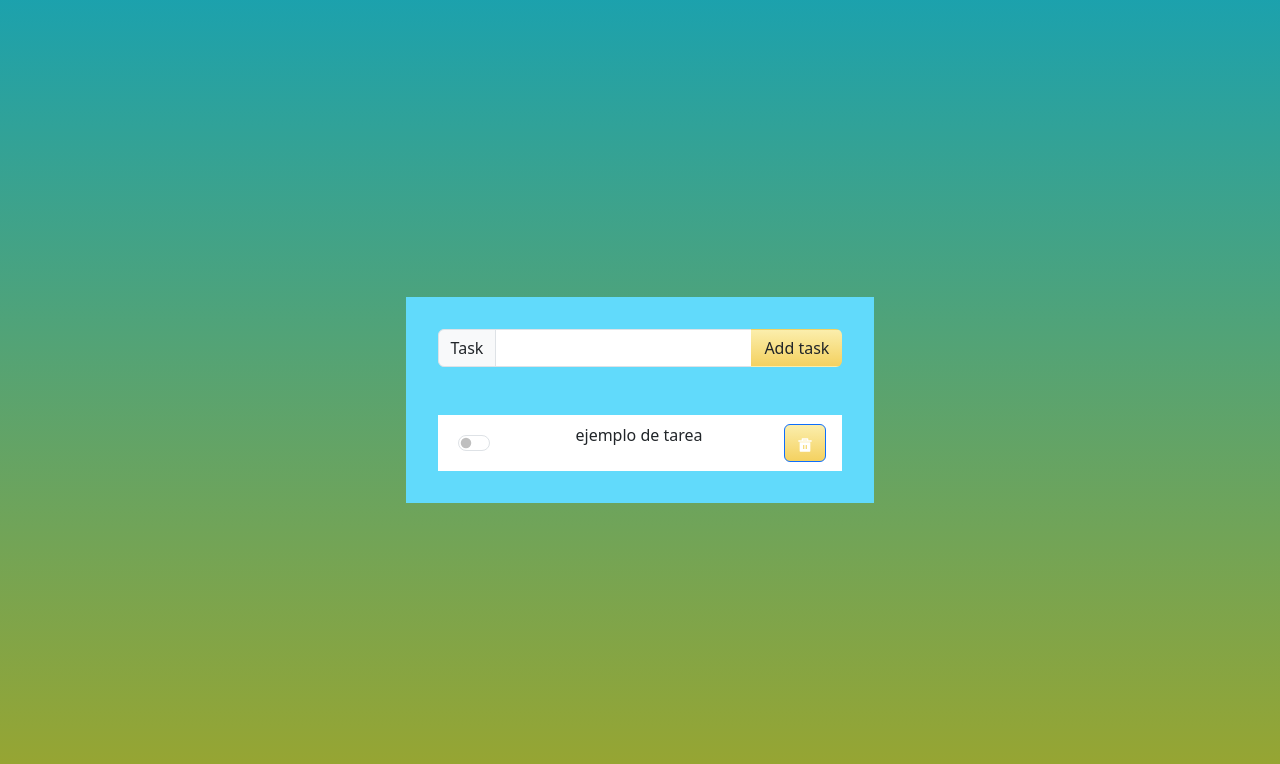
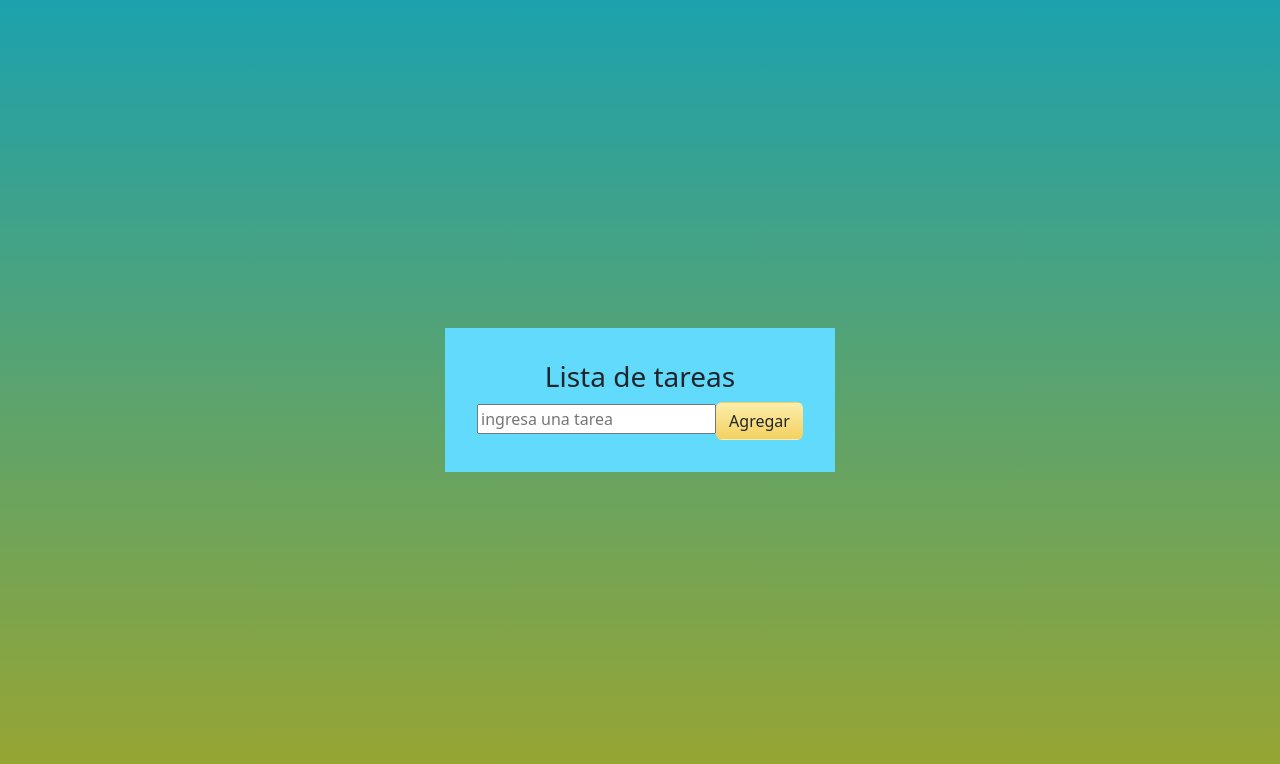
Before and after one commit to ezedesa/tp-react-vite, a React (Vite) app: page / in a window 1280 px wide. Shown: the top 764 px of the page. Built offline with nearby package versions, Linux system fonts and the light colour scheme.

Commit message:
taskform and taskitem, input with add,edit,delete

```diff
--- a/src/App.jsx
+++ b/src/App.jsx
@@ -1,17 +1,12 @@
-import { useState } from 'react'
-/*import reactLogo from './assets/react.svg'*/
-import './App.css'
-import TaskForm from './Componentes/TaskForm'
-import TaskList from './Componentes/TaskList'
+import TaskForm from './Componentes/TaskForm';
 
 function App() {
-  const [count, setCount] = useState(0)
+  return(
+    <>
 
-  return (
-    <>
       <TaskForm />
-      <TaskList />
+
     </>
   )
 }
-export default App
+export default App;
--- a/src/Componentes/TaskForm.jsx
+++ b/src/Componentes/TaskForm.jsx
@@ -1,15 +1,62 @@
+import {useState} from 'react'
+import { TaskItem } from './TaskItem';
+import '../../src/App.css'
 import Form from 'react-bootstrap/Form';
 import InputGroup from 'react-bootstrap/InputGroup';
-import '../../src/App.css';
 
 function TaskForm() {
+
+  const [tarea, setTarea]=useState('')
+  const [listadoTareas, setListadoTareas] = useState([]) /*almacenar tarea*/
+
+  function handleSubmit(e){
+    e.preventDefault()
+    if (tarea===""){
+      alert("Debe ingresar una tarea antes de agregar")
+      return
+    }
+    const nuevaTarea={
+      id: Date.now(),
+      tarea:tarea,
+      completado: false
+    }
+    const temp=[nuevaTarea, ...listadoTareas]
+    setListadoTareas(temp)
+    setTarea('') /*se borra el input al agregar tarea*/
+    console.log(listadoTareas)
+  }
+  function handleChange(e){
+    setTarea(e.target.value)
+    console.log(tarea)
+  }
+  function onActualizarTarea(objEditarTarea){
+    const {id,tarea}=objEditarTarea
+    const temp=[...listadoTareas]
+    const elemento=temp.find(item =>item.id === id)
+    elemento.tarea=tarea
+
+    setListadoTareas(tarea)
+  }
+    function onBorrarTarea(id){
+      const temp=listadoTareas.filter(item=> item.id != id)
+      setListadoTareas(temp)
+    }
   return (
     <>
-      <InputGroup className="mb-3">
-        <InputGroup.Text id="inputGroup-sizing-default" placeholder='Introduce una tarea'>Task</InputGroup.Text>
-        <Form.Control aria-label="Default" aria-describedby="inputGroup-sizing-default"/>
-        <input type="submit" value="Add task" className='btn'/>
-      </InputGroup>
+      <h3>Lista de tareas</h3>
+
+
+        <form onSubmit={handleSubmit}>
+            <input type="text" placeholder="ingresa una tarea" onChange={handleChange} value={tarea} />
+            <input type="submit" value="Agregar" onClick={handleSubmit} className='btn'/>
+        </form>
+          {
+            listadoTareas.map(tarea => (
+              <TaskItem key={tarea.id} id={tarea.id} tarea={tarea}
+              onActualizarTarea={onActualizarTarea}
+              onBorrarTarea={onBorrarTarea}/>
+            ))
+          }
     </>
   );
 }
--- a/src/Componentes/TaskItem.jsx
+++ b/src/Componentes/TaskItem.jsx
@@ -1,17 +1,54 @@
-//Recibe las props 'tarea' y 'estado' desde el componente padre TaskList.
-import React from 'react'
+import {useState} from 'react';
 
+export function TaskItem (props) {
+    const {tarea, onActualizarTarea, onBorrarTarea}=props
+    const [editando,setEditando]=useState(false)
+    const [estCompletada, setEstaCompletada]=useState(false)
 
-//Recibe las props 'tarea' y 'estado' desde el componente padre TaskList
-export const TaskItem = ({tarea, estado}) => {
+    function ModoEdicionActivado(){
+        const [valor, setValor]= useState(tarea.tarea)
 
+        function handleChange(e) {
+            const text = e.target.value
+            setValor(text)
+        }
+        function handleClick(e){
+            e.preventDefault()
 
-  return (
-    <>
+            onActualizarTarea(
+                {
+                    id: tarea.id, tarea:valor, completado:false
+                }
+            )
+            setEditando(false)
+        }
+        return(
+            <> <div>
 
-    {/* En caso que el 'estado' sea verdadero, muestra el texto tachado, de lo contrario muestra el texto normal */}
-    {estado ? <p class="text-decoration-line-through"> {tarea} </p>
-              :  <p> {tarea} </p>}
-    </>
-  )
+                <input type="text"  onChange={handleChange} value={valor}/>
+                <button className='btn' onClick={handleClick}>Guardar</button>
+                <button className='btn' onClick={()=> onBorrarTarea(tarea.id)}>Borrar</button>
+
+                </div>
+            </>
+        )
+    }
+    function ModoEdicionDesactivado(){
+        return(
+        <>
+        <div>
+            <span className={ estCompletada? "todoTarea spanSubrayada" : "todoTarea"} onClick={()=> setEstaCompletada(!estCompletada)}>{tarea.tarea}</span>
+            <button className="btn" onClick={() => setEditando(true)}>Editar</button>
+            <button className="btn" onClick={()=> onBorrarTarea(tarea.id)}>Borrar</button>
+        </div>
+        </>
+        )
+    }
+    return(
+        <>
+        <div className="contenedorTarea" id={tarea.id}>
+           { editando ? <ModoEdicionActivado />:<ModoEdicionDesactivado />}
+        </div>
+        </>
+    );
 }
```
Also changed, not shown: src/Componentes/TaskList.jsx (line endings or trailing spaces).
